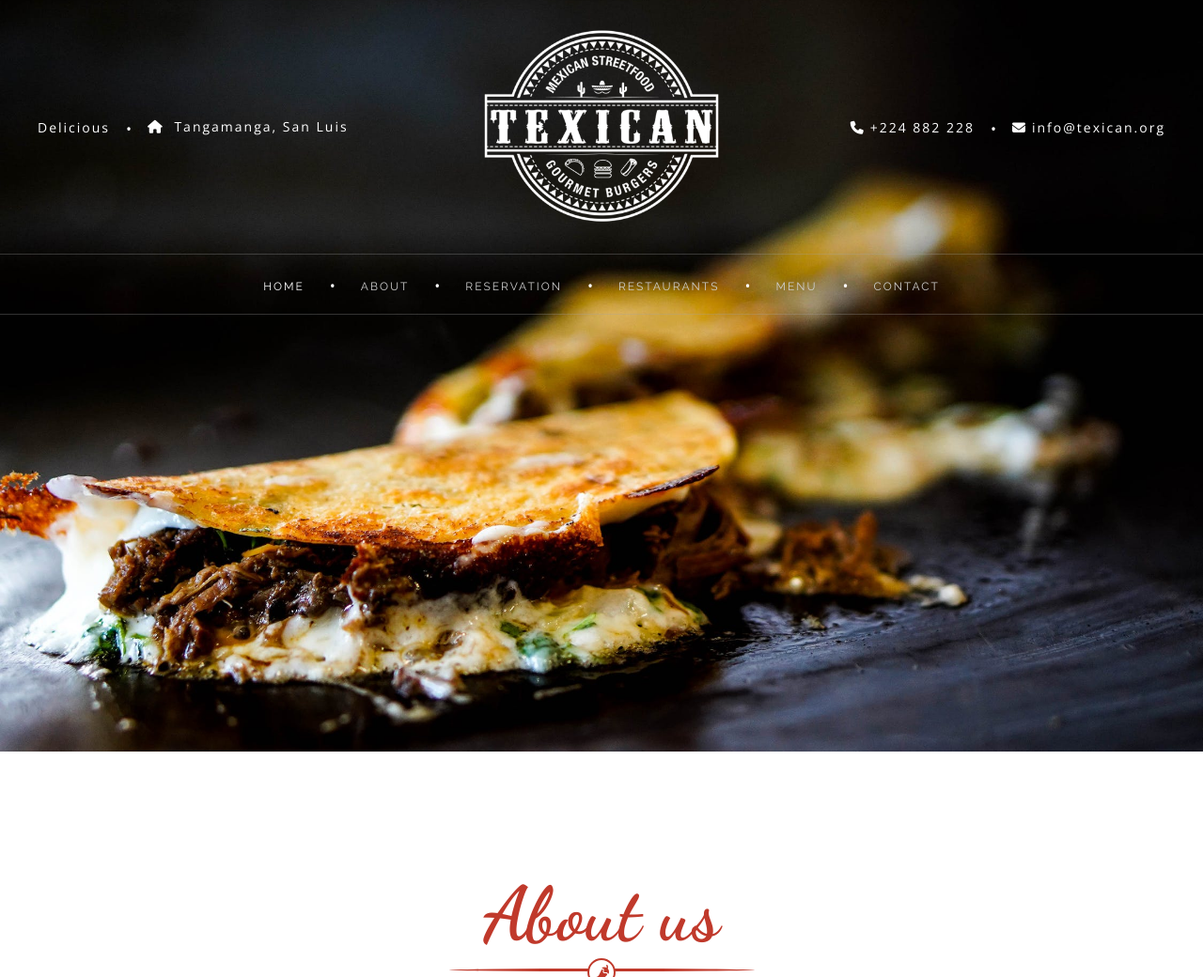
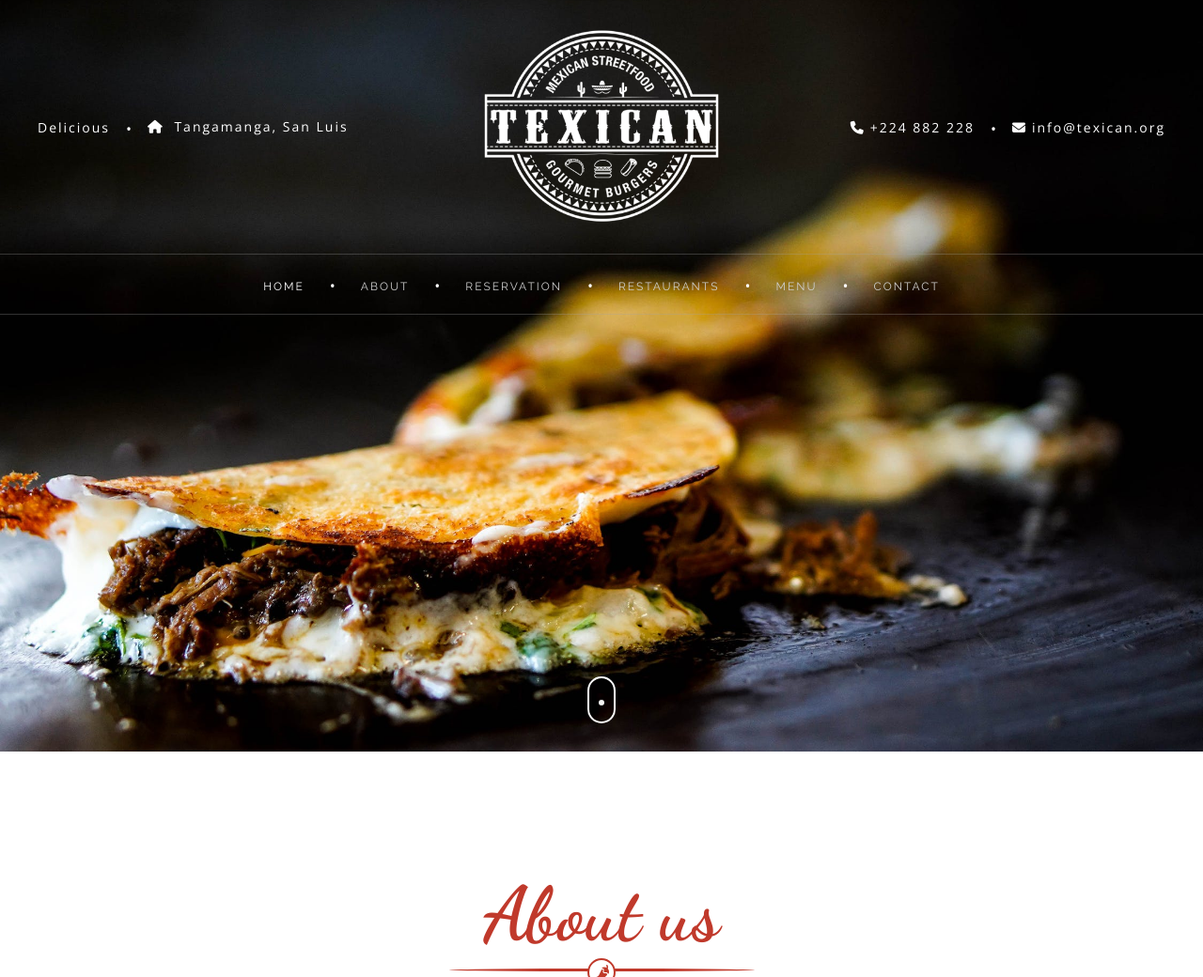
Before and after one commit to yourigruiters/minicrud, a PHP site: page / in a window 1280 px wide. Shown: the top 1040 px of the page at 94% size. Run offline with PHP 8.4, Linux system fonts and the light colour scheme; some libraries are stand-ins or nearby versions.

Commit message:
Added scroll to landing

```diff
--- a/css/styles.css
+++ b/css/styles.css
@@ -417,6 +417,71 @@
   background-repeat: no-repeat;
   background-position: center center;
   background-attachment: fixed;
+  padding-bottom: 80px !important;
+}
+
+.landing .scroll {
+  position: relative;
+}
+
+.landing .scroll a span {
+  position: absolute;
+  top: 0;
+  left: 50%;
+  width: 30px;
+  height: 50px;
+  margin-left: -15px;
+  border: 2px solid #fff;
+  border-radius: 50px;
+  box-sizing: border-box;
+}
+
+.landing .scroll a span::before {
+  position: absolute;
+  top: 10px;
+  left: 50%;
+  content: "";
+  width: 6px;
+  height: 6px;
+  margin-left: -3px;
+  background-color: #fff;
+  border-radius: 100%;
+  -webkit-animation: sdb10 2s infinite;
+  animation: sdb10 2s infinite;
+  box-sizing: border-box;
+}
+
+@-webkit-keyframes sdb10 {
+  0% {
+    -webkit-transform: translate(0, 0);
+    opacity: 0;
+  }
+  40% {
+    opacity: 1;
+  }
+  80% {
+    -webkit-transform: translate(0, 20px);
+    opacity: 0;
+  }
+  100% {
+    opacity: 0;
+  }
+}
+@keyframes sdb10 {
+  0% {
+    transform: translate(0, 0);
+    opacity: 0;
+  }
+  40% {
+    opacity: 1;
+  }
+  80% {
+    transform: translate(0, 20px);
+    opacity: 0;
+  }
+  100% {
+    opacity: 0;
+  }
 }
 
 /* About */
--- a/index.php
+++ b/index.php
@@ -21,7 +21,11 @@
     <?php
       include('includes/header.php');
     ?>
-    <section class="landing" id="home"></section>
+    <section class="landing" id="home">
+      <div class="scroll">
+        <a href="#about"><span></span></a>
+      </div>
+    </section>
     <section class="about-spacer" id="about">
       <div class="container">
         <div class="about">
```
